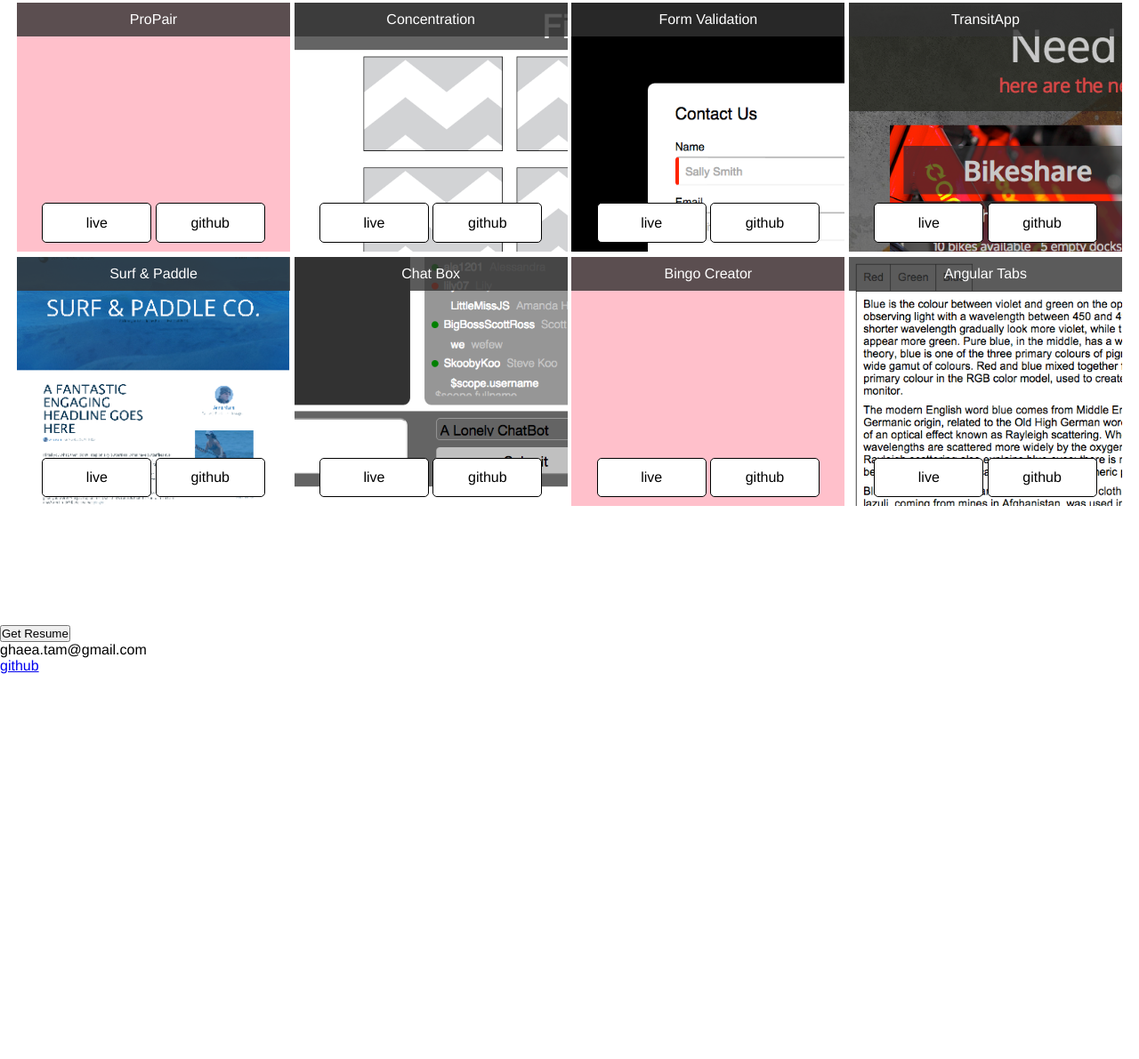
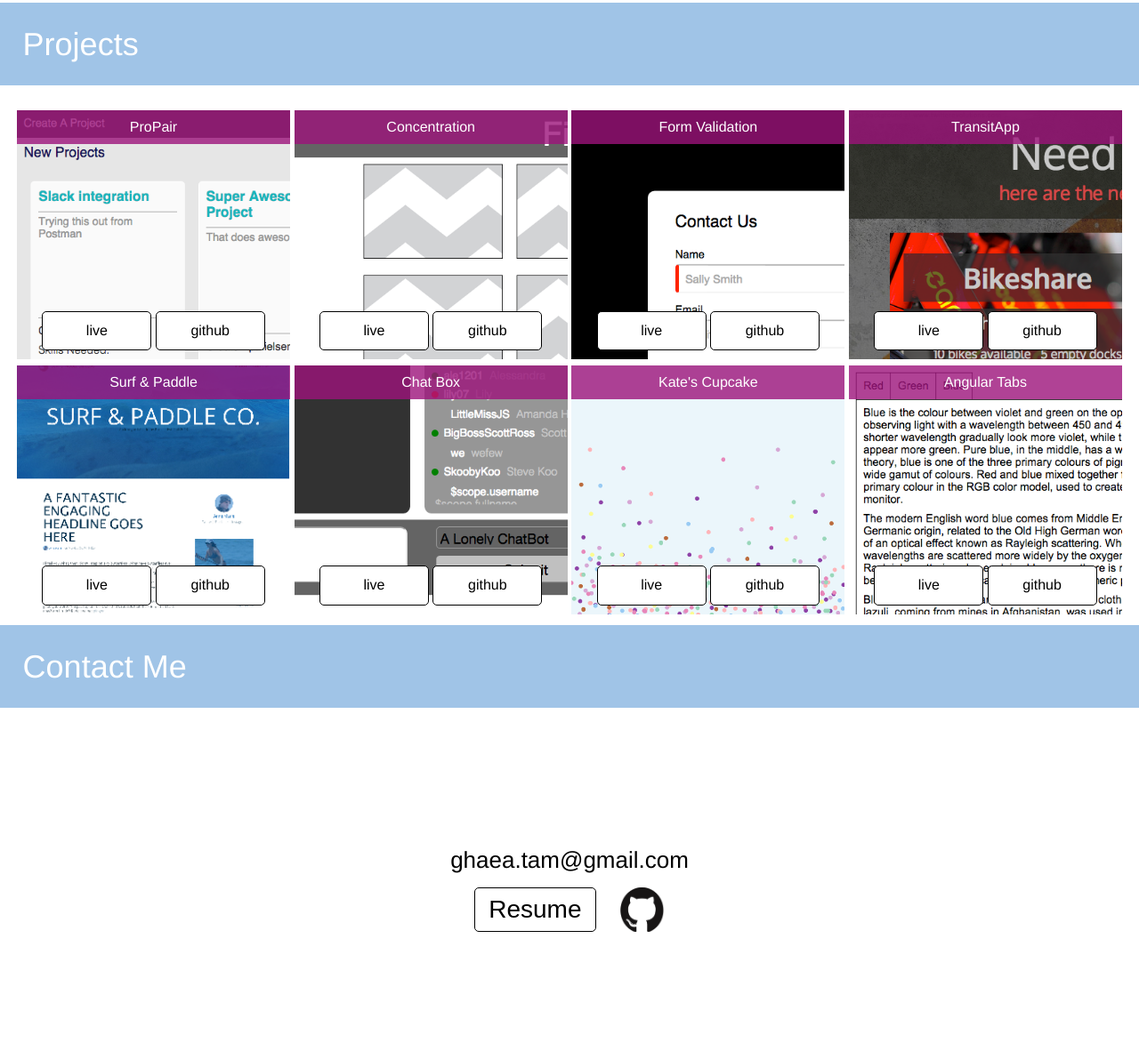
Before and after one commit to ghaea/Portfolio, a website: page public/index.html in a window 1280 px wide. Shown: the part 1125-2316 px from the top of the page at 89% size. Before the commit the page ends 1883 px from the top, so only its background shows below. Drawn offline with Linux system fonts and the light colour scheme; a web font is replaced by a local one.

Commit message:
html and css ready

```diff
--- a/public/index.css
+++ b/public/index.css
@@ -48,6 +48,16 @@
 	font-style: italic;
 }
 
+.section-header {
+	width: 100%;
+	padding: 2%;
+	font-size: 36px;
+	background: RGB(160, 196, 231);
+	color: white;
+	margin-bottom: 28px;
+	text-align: left;
+}
+
 .about-container {
 	padding: 10%;
 	text-align: center;
@@ -58,16 +68,30 @@
 	text-align: center;
 }
 
+.contact-container {
+	font-size: 26px;
+	width: 100%;
+	text-align: center;
+}
+
+.contact-content {
+	padding: 10%;
+}
+
 .project {
 	width: 24%;
 	display: inline-block;
 	height: 150px;
-	background: pink;
 	vertical-align: top;
 	margin-bottom: .5%;
 	height: 40%;
 	color: white;
 	position: relative;
+}
+
+.propair {
+	background: url("images/propair-thumbnail.png") no-repeat left;
+	background-size: cover;
 }
 
 .form {
@@ -100,10 +124,15 @@
 	background-size: cover;
 }
 
+.cupcake {
+	background: url("images/sprinkleBG.png") no-repeat left;
+	background-size: cover;
+}
+
 .title {
 	width: 100%;
 	padding: 10px;
-	background: rgba(50, 50, 50, .8);
+	background: rgba(157, 19, 123, .8);
 }
 
 .links {
@@ -127,3 +156,31 @@
 	background: RGB(157, 19, 123);
 	color: white;
 }
+
+button {
+	font-size: 28px;
+	cursor: pointer;
+	background: none;
+	padding: 5px 15px;
+	border: solid 1px black;
+	border-radius: 5px;
+	height: 50px;
+}
+
+a {
+	text-decoration: none;
+}
+.github-img {
+	height: 50px;
+	width: 50px;
+}
+
+.contact-info {
+	display: inline-block;
+	vertical-align: top;
+	margin: 15px 10px;
+}
+
+.email a {
+	color: black;
+}
--- a/public/index.html
+++ b/public/index.html
@@ -27,19 +27,21 @@
 		</div>
 
 		<div class="projects-container">
-			<div class="project">
+			<div class="section-header">Projects</div>
+
+			<div class="project propair">
 				<div class="title">ProPair</div>
 				<div class="links hide">
-					<a href="" target="_blank" class="live button">live</a>
-					<a href="" target="_blank" class="github button">github</a>
+					<a href="pro-pair.herokuapp.com" target="_blank" class="live button">live</a>
+					<a href="https://github.com/ghaea/ProPairpro" target="_blank" class="github button">github</a>
 				</div>
 			</div>
 
 			<div class="project concentration">
 				<div class="title">Concentration</div>
 				<div class="links hide">
-					<a href="" target="_blank" class="live button">live</a>
-					<a href="" target="_blank" class="github button">github</a>
+					<a href="ghaea.github.io/Concentration/public/test.html" target="_blank" class="live button">live</a>
+					<a href="https://github.com/ghaea/Concentration" target="_blank" class="github button">github</a>
 				</div>
 			</div>
 
@@ -55,16 +57,16 @@
 			<div class="project transitapp">
 				<div class="title">TransitApp</div>
 				<div class="links hide">
-					<a href="" target="_blank" class="live button">live</a>
-					<a href="" target="_blank" class="github button">github</a>
+					<a href="https://mg-transitapp.herokuapp.com/" target="_blank" class="live button">live</a>
+					<a href="https://github.com/ghaea/TransitApp" target="_blank" class="github button">github</a>
 				</div>
 			</div>
 
 			<div class="project surf">
 				<div class="title">Surf &amp Paddle</div>
 				<div class="links hide">
-					<a href="" target="_blank" class="live button">live</a>
-					<a href="" target="_blank" class="github button">github</a>
+					<a href="ghaea.github.io/html-surf-and-paddle/surf-paddle.html" target="_blank" class="live button">live</a>
+					<a href="https://github.com/ghaea/html-surf-and-paddle" target="_blank" class="github button">github</a>
 				</div>
 			</div>
 
@@ -76,11 +78,11 @@
 				</div>
 			</div>
 
-			<div class="project bingo">
-				<div class="title">Bingo Creator</div>
+			<div class="project cupcake">
+				<div class="title">Kate's Cupcake</div>
 				<div class="links hide">
-					<a href="" target="_blank" class="live button">live</a>
-					<a href="https://github.com/ghaea/bingo-card-creator/tree/gh-pages/public" target="_blank" class="github button">github</a>
+					<a href="http://ghaea.github.io/kates-cupcake-backbone-collections/public/index.html" target="_blank" class="live button">live</a>
+					<a href="https://github.com/ghaea/kates-cupcake-backbone-collections" target="_blank" class="github button">github</a>
 				</div>
 			</div>
 
@@ -93,15 +95,18 @@
 			</div>
 		</div>
 
-		<div class="resume-container">
-			<form method="get" action="Ghaea_Resume.pdf" target="_blank">
-				<button type="submit">Get Resume</button>
-			</form>
-		</div>
+		<div class="contact-container">
+			<div class="section-header">Contact Me</div>
+			<div class="contact-content">
+				<div class="email">
+					<a href="mailto:ghaea.tam@gmail.com">ghaea.tam@gmail.com</a>
+				</div>
+				<form method="get" action="Ghaea_Resume.pdf" target="_blank"  class="contact-info">
+					<button type="submit">Resume</button>
+				</form>
 
-		<div class="contact-container">
-			<div class="email">ghaea.tam@gmail.com</div>
-			<div class="github"><a href="https://github.com/ghaea">github</a></div>
+				<a href="https://github.com/ghaea" target="_blank"><img src="images/github.png" class="github-img contact-info" /></a>
+			</div>
 		</div>
 
 		<div class="body-container"></div>
```
Also changed, not shown: public/images/github.png (added), public/images/propair-thumbnail.png (added), public/images/sprinkleBG.png (added).
